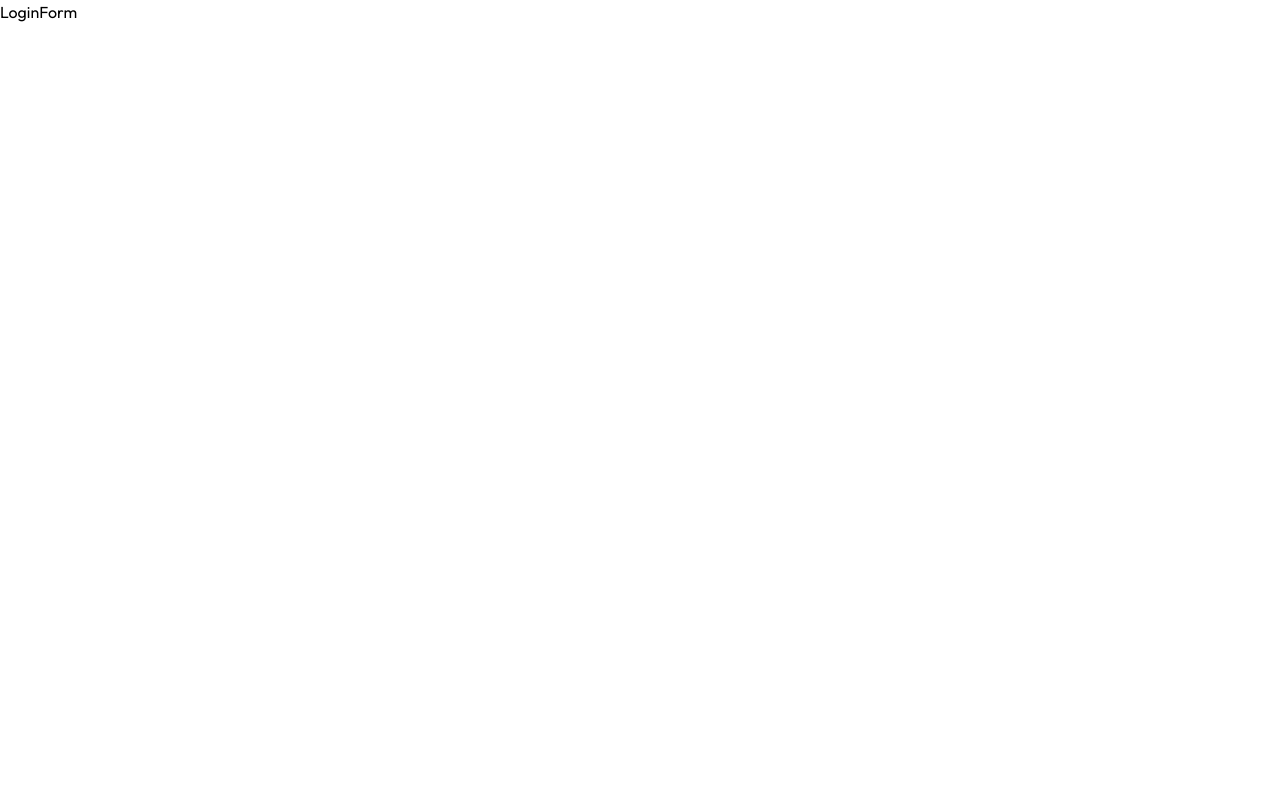
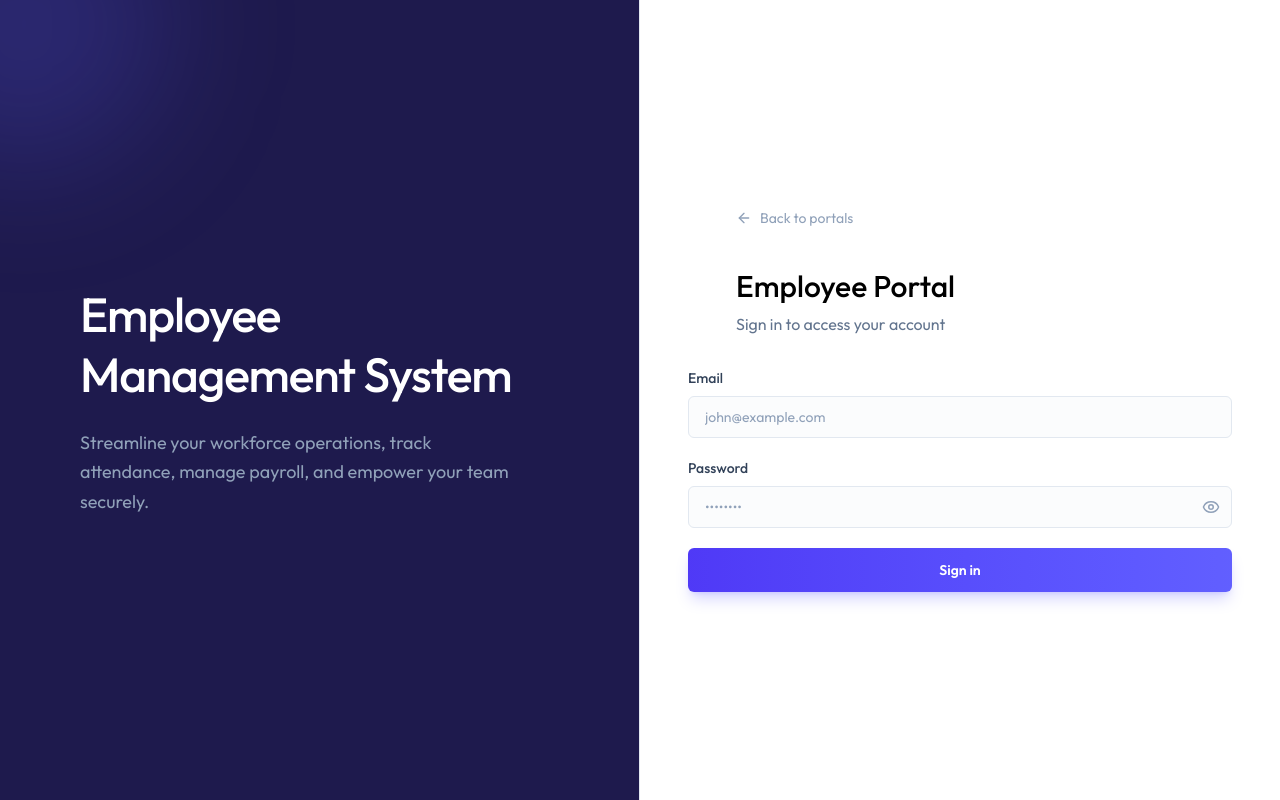
Before and after one commit to fodlu/fullstack-EMS, a React (Vite) app in the folder client/: page /login/employee in a window 1280 px wide. Built offline with nearby package versions, Linux system fonts and the light colour scheme.

Commit message:
login form UI completed

```diff
--- a/client/src/components/LoginForm.jsx
+++ b/client/src/components/LoginForm.jsx
@@ -1,6 +1,73 @@
-const LoginForm = () => {
+import LoginLeftSide from './LoginLeftSide'
+import { Link } from 'react-router-dom';
+import { ArrowLeftIcon, EyeIcon, EyeOffIcon, Loader2Icon } from 'lucide-react';
+import { useState } from 'react';
+
+const LoginForm = ({role, title, subtitle}) => {
+  const [email, setEmail] = useState('');
+  const [password, setPassword] = useState('');
+  const [showPassword, setShowPassword] = useState(false);
+  const [error, setError] = useState('');
+  const [loading, setLoading] = useState(false);
+
+  const handleSubmit = async (e) => {
+    e.preventDefault();
+    setError('');
+    setLoading(true);
+  }
+
+
   return (
-    <div>LoginForm</div>
+    <div className="min-h-screen flex flex-col md:flex-row">
+      <LoginLeftSide />
+
+      <div className='flex-1 flex flex-col items-center justify-center p-6 sm:p-12 bg-white'>
+        <div className='w-full max-w-md animate-fade-in'>
+
+        <Link to="/login" className='inline-flex items-center gap-2 text-slate-400 hover:text-slate-700 text-sm mb-10 transition-colors' >
+          <ArrowLeftIcon size={16} />
+          Back to portals
+        </Link>
+
+        <div className='mb-8'>
+          <h1 className='text-2xl sm:text-3xl font-medium'>{title}</h1>
+          <p className="text-slate-500 text-sm sm:text-base mt-2">{subtitle}</p>
+        </div>
+      </div>
+
+      {error && (
+        <div className='mb-6 p-4 bg-rose-50 border border-rose-200 text-red-700 text-sm rounded-xl flex items-start gap-3'>
+          <div className='w-1.5 h-1.5 rounded-full bg-rose-500 mt-1.5 shrink-0' />
+          {error}
+        </div>
+      )}
+
+      <form className='space-y-5 w-full' onSubmit={handleSubmit}>
+        <div>
+          <label htmlFor="email" className='block text-sm font-medium text-slate-700 mb-2'>Email</label>
+          <input type="email" name='email' value={email} onChange={(e) => setEmail(e.target.value)}  required placeholder='john@example.com'/>
+        </div>
+        <div>
+          <label htmlFor="password" className='block text-sm font-medium text-slate-700 mb-2'>Password</label>
+
+          <div className='relative'>
+            <input type={showPassword ? "text" : "password"} name='password' value={password} onChange={(e) => setPassword(e.target.value)} className='pr-11' required placeholder='••••••••'/>
+
+            <button type='button' onClick={() => setShowPassword(!showPassword)} className='absolute right-3 top-1/2 -translate-y-1/2 text-slate-400 hover:text-slate-600 transition-colors' onClick={() => setShowPassword(!showPassword)}>
+              {showPassword ? <EyeOffIcon size={18} /> : <EyeIcon size={18} />}
+            </button>
+          </div>
+
+        </div>
+
+        <button type='submit' disabled={loading} className='w-full py-3 bg-linear-to-r from-indigo-600 to-indigo-500 text-white rounded-md text-sm font-semibold  hover:from-indigo-700 hover:to-indigo-600 disabled:opacity-50 transition-all duration-200 shadow-lg shadow-indigo-500/25 active:scale-[0.98] flex items-center justify-center'>
+          {loading && <Loader2Icon className='animate-spin h-4 w-4 mr-2' />}
+          Sign in
+        </button>
+      </form>
+      </div>
+
+    </div>
   )
 }
 
--- /dev/null
+++ b/client/src/components/LoginLeftSide.jsx
@@ -0,0 +1,19 @@
+const LoginLeftSide = () => {
+  return (
+    <div className="hidden md:flex w-1/2 bg-indigo-950 relative overflow-hidden border-r border-slate-200">
+        <div className="absolute -top-30 -left-30 w-72 h-72 bg-indigo-500/20 rounded-full blur-3xl"></div>
+
+
+        <div className="relative z-10 flex flex-col items-start justify-center p-12 lg:p-20 w-full h-full">
+
+            <h1 className="text-4xl lg:text-5xl font-medium text-white mb-6 leading-tight tracking-tight">
+                Employee <br /> Management System
+            </h1>
+
+            <p className="text-slate-400 text-lg max-w-md leading-relaxed">Streamline your workforce operations, track attendance, manage payroll, and empower your team securely.</p>
+        </div>
+    </div>
+  )
+}
+
+export default LoginLeftSide
--- a/client/src/pages/LoginLanding.jsx
+++ b/client/src/pages/LoginLanding.jsx
@@ -1,7 +1,54 @@
+import LoginLeftSide from "../components/LoginLeftSide";
+import { ShieldIcon, UserIcon, ArrowRightIcon } from "lucide-react";
+import {Link} from 'react-router-dom'
+
 const LoginLanding = () => {
+  const portalOptions = [
+    {
+      to: "/login/admin",
+      title: "Admin Portal",
+      description: "Manage employees, departments, payroll, and company settings.",
+      icon: ShieldIcon
+    },
+    {
+      to: "/login/employee",
+      title: "Employee Portal",
+      description: "View your profile, track attendance, request time off, and access payslips.",
+      icon: UserIcon
+    }
+  ]
   return (
-    <div>
-      LoginLanding
+    <div className="min-h-screen flex flex-col md:flex-row">
+      <LoginLeftSide />
+
+      <div className="w-full md:w-1/2 flex flex-col items-center justify-center p-6 sm:p-12 lg:p-16 relative overflow-y-auto min-h-screen">
+
+        <div className="w-full max-w-md animate-fade-in relative z-10">
+          {/* Header */}
+          <div className="mb-10 text-center md:text-left">
+            <h2 className="text-3xl font-medium text-slate-900 tracking-tight mb-3">Welcome Back</h2>
+            <p className="text-slate-500">Select your portal to securely access the system.</p>
+          </div>
+
+          {/* Portal list */}
+          <div className="space-y-4">
+            {portalOptions.map((portal) => (
+              <Link key={portal.to} to={portal.to} className='group block bg-slate-50 border border-slate-200 rounded-lg p-5 sm:p-6 transition-all duration-300 hover:bg-indigo-50 border-indigo-400'>
+                  <div className="relative z-10 flex items-center justify-between gap-4 sm:gap-5">
+                    <h3>{portal.title}</h3>
+                    <ArrowRightIcon className='w-4 h-4 text-slate-800 group-hover:text-indigo-600 group-hover:translate-x-1 transition-all duration-300'/>
+                  </div>
+              </Link>
+            ))}
+          </div>
+
+
+          {/* Footer */}
+          <div className="mt-12 text-center md:text-left text-sm text-slate-400">
+            <p>&copy; {new Date().getFullYear()} FodluDev. All rights reserved.</p>
+          </div>
+        </div>
+      </div>
     </div>
   )
 }
```
